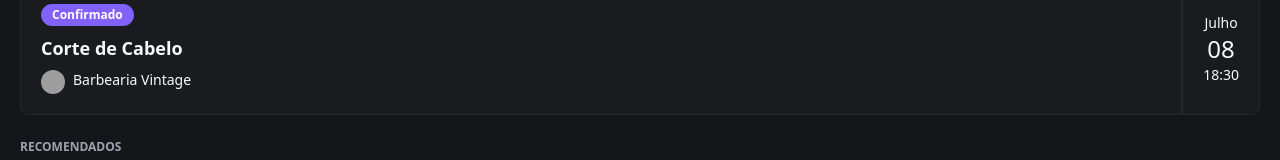
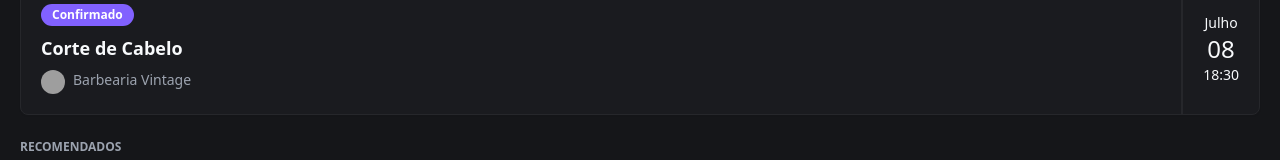
Before and after one commit to DanArtt/Barbearia, a Next.js app: page / in a window 1280 px wide. Shown: the part 476-636 px from the top of the page. Built offline with nearby package versions, Linux system fonts and the light colour scheme; no server answers; the database is empty; grey boxes are pictures that could not be loaded.

Commit message:
ajuste na cor

```diff
--- a/app/page.tsx
+++ b/app/page.tsx
@@ -53,7 +53,7 @@ const Home = async () => {
                     alt="Logo da Barbearia"
                   />
                 </Avatar>
-                <p className="text-sm">Barbearia Vintage</p>
+                <p className="text-sm text-gray-400">Barbearia Vintage</p>
               </div>
             </div>
             {/* Conteudo da Direita do Card */}
```
